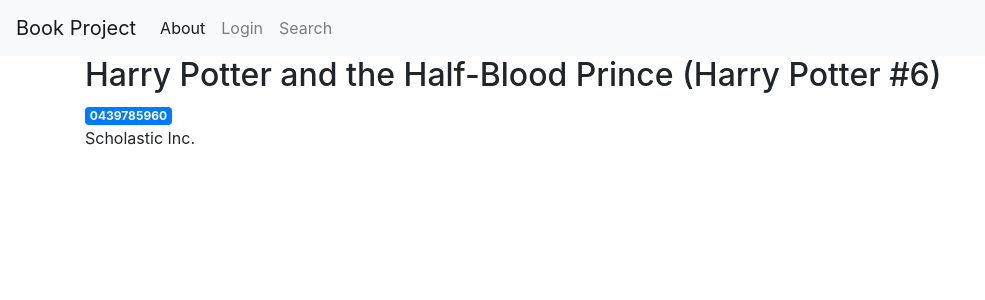
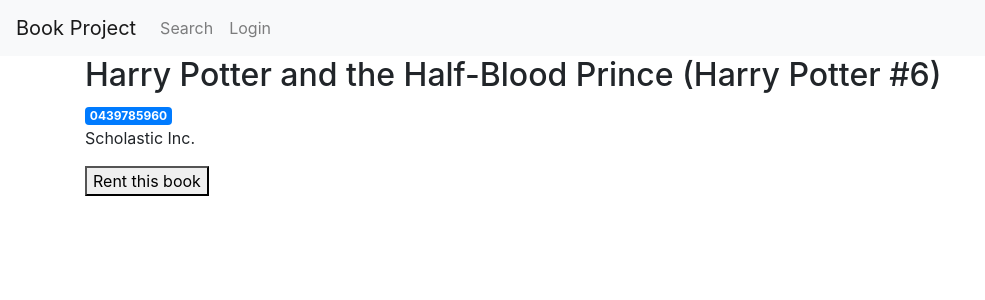
Before and after one commit to EdwardHoang16/book-project, a Flask app: a page that uses templates/base.html in a window 1280 px wide. Shown: the top 300 px of the page, without its empty margins (0-985 px from the left). Run offline with Flask 2, Linux system fonts and the light colour scheme; data comes from the database, SQL or seed files in the repository; some libraries are stand-ins or nearby versions.

Commit message:
Added button to rent for each book and added books_renting page for users to see what books they are renting

```diff
--- a/app.py
+++ b/app.py
@@ -145,9 +145,8 @@
     if not get_email():
         return render_template('login.html')
     else:
-        return render_template('loggedin.html')
-        #posts = get_all_posts()
-        #return render_template('index.html', posts=posts)
+        posts = get_all_posts()
+        return render_template('index.html', posts=posts)
 
 
 # delete cookie holding user's email info and return them to index
@@ -160,6 +159,12 @@
 @app.route('/search')
 def search():
     return render_template('search.html')
+
+@app.route('/booksRenting')
+def books_renting():
+    email = get_email()
+    posts = get_renters_books(email)
+    return render_template('books_renting.html', posts=posts)
 
 # check if credentials match against db
 # if credentials match, set cookie (with 1 hour timeout) on user's side which contains email
--- a/templates/base.html
+++ b/templates/base.html
@@ -18,18 +18,22 @@
         </button>
         <div class="collapse navbar-collapse" id="navbarNav">
             <ul class="navbar-nav">
-              <li class="nav-item active">
-                  <a class="nav-link" href="#">About</a>
+              <li class="nav-item">
+                <a class="nav-link" href="{{ url_for('search') }}">Search</a>
               </li>
+
+              {% if get_email() %}
+                <li class="nav-item">
+                  <a class="nav-link" href="{{ url_for('books_renting') }}">Books Renting</a>
+                </li>
+              {% endif %}
+
               <li class="nav-item">
                 {% if get_email() %}
                   <a class="nav-link" href="{{ url_for('logout') }}">Logout</a>
                 {% elif not get_email() %}
                   <a class="nav-link" href="{{ url_for('login') }}">Login</a>
                 {% endif %}
-              </li>
-              <li>
-                <a class="nav-link" href="{{ url_for('search') }}">Search</a>
               </li>
             </ul>
         </div>
--- a/templates/post.html
+++ b/templates/post.html
@@ -4,4 +4,5 @@
     <h2>{% block title %} {{ post['title'] }} {% endblock %}</h2>
     <span class="badge badge-primary">{{ post['isbn'] }}</span>
     <p>{{ post['publisher'] }}</p>
+    <button>Rent this book</button>
 {% endblock %}
```
Also changed, not shown: templates/books_renting.html (added, +12 -0 lines).
